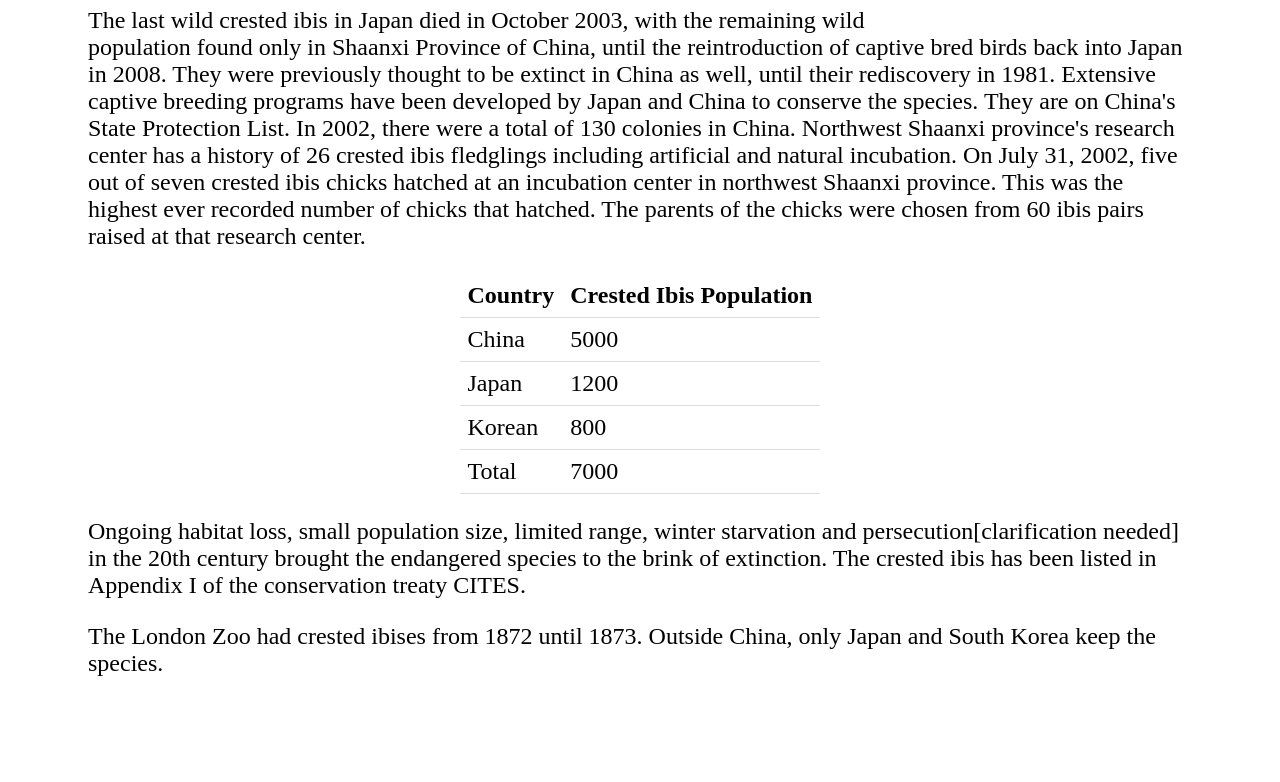
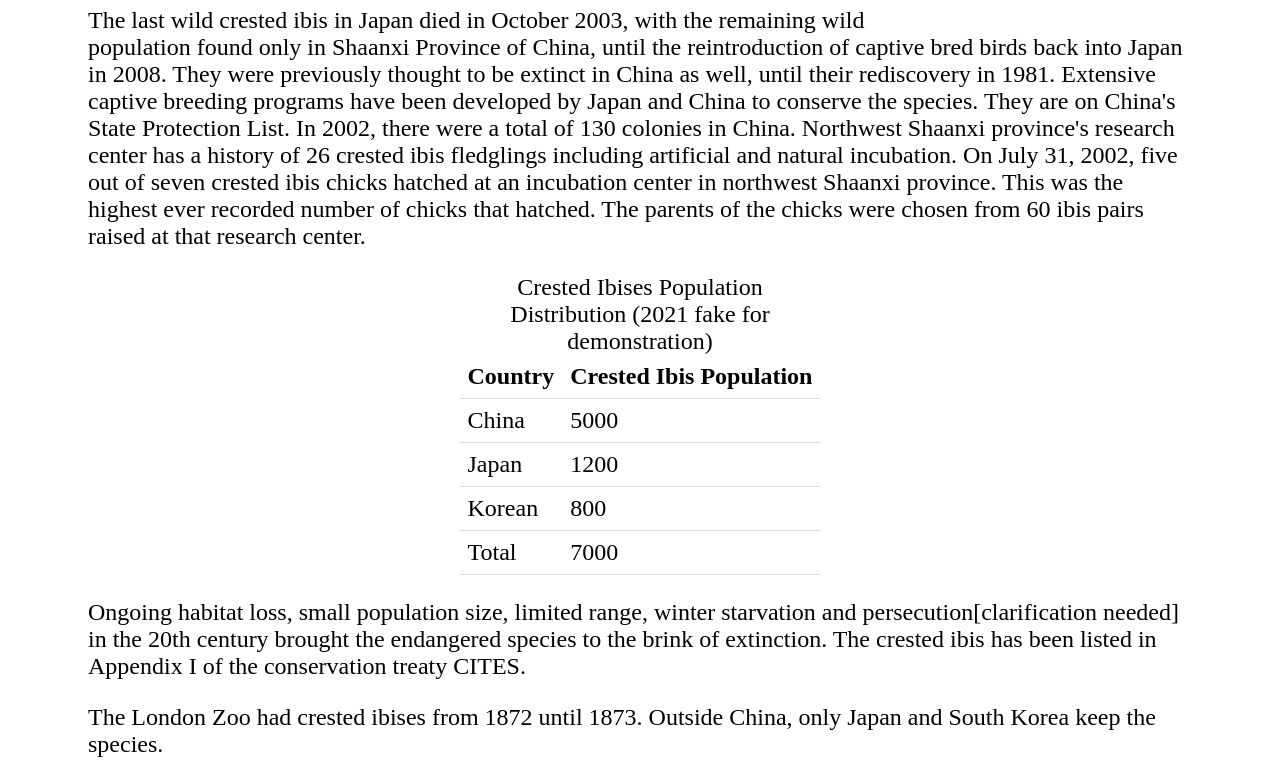
Before and after one commit to CollinHU/CollinHU.github.io, a plain HTML site: page index.html in a window 1280 px wide. Shown: the part 692-1474 px from the top of the page. Before the commit the page ends 1393 px from the top, so only its background shows below. Drawn offline with Linux system fonts and the light colour scheme.

Commit message:
update index

```diff
--- a/index.html
+++ b/index.html
@@ -26,6 +26,7 @@
 
     <p>The last wild crested ibis in Japan died in October 2003, with the remaining wild population found only in Shaanxi Province of China, until the reintroduction of captive bred birds back into Japan in 2008. They were previously thought to be extinct in China as well, until their rediscovery in 1981. Extensive captive breeding programs have been developed by Japan and China to conserve the species. They are on China's State Protection List. In 2002, there were a total of 130 colonies in China. Northwest Shaanxi province's research center has a history of 26 crested ibis fledglings including artificial and natural incubation. On July 31, 2002, five out of seven crested ibis chicks hatched at an incubation center in northwest Shaanxi province. This was the highest ever recorded number of chicks that hatched. The parents of the chicks were chosen from 60 ibis pairs raised at that research center.</p>
     <table>
+        <caption>Crested Ibises Population Distribution (2021 fake for demonstration)</caption>
         <tr>
             <th>Country</th> <th> Crested Ibis Population</th>
         </tr>
```
